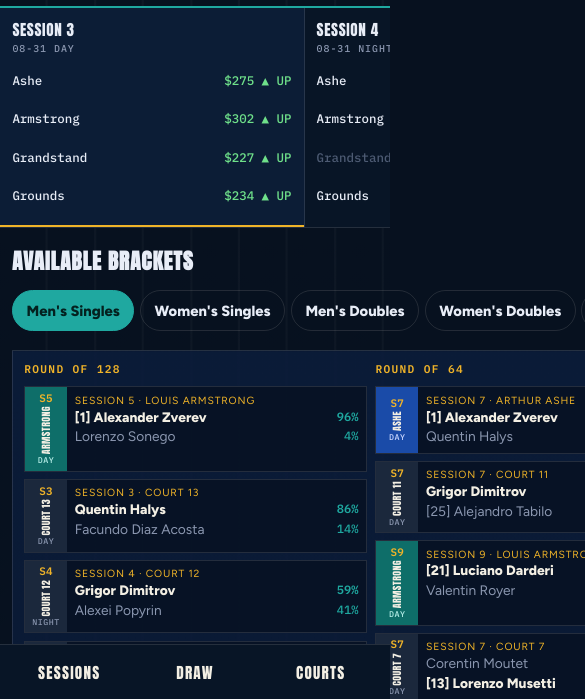
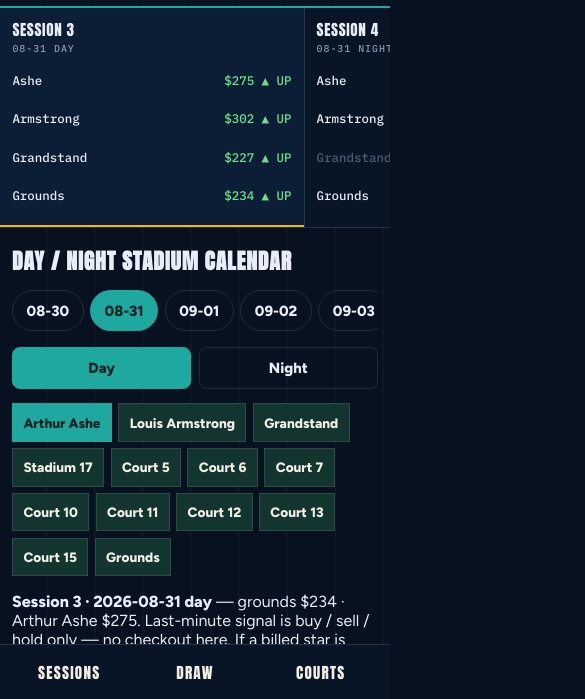
Before and after one commit to JW125/usopen-2026, a website: page index.html in a window 390 px wide. Shown: the part 143-842 px from the top of the page, 585 px wide, since content can reach past the window. Drawn offline with Linux system fonts and the light colour scheme.

Commit message:
Fix mobile layout after Chrome phone-viewport testing
Stop the session ticker from stretching the page, show one draw round at a time, equal Day/Night controls, venue chips, and collapsed camera notes.

```diff
--- a/css/app.css
+++ b/css/app.css
@@ -19,8 +19,8 @@
 }
 
 * { box-sizing: border-box; }
-html { -webkit-text-size-adjust: 100%; }
-html, body { margin: 0; min-height: 100%; background: var(--bowl); color: var(--ink); font-family: var(--font-ui); }
+html { -webkit-text-size-adjust: 100%; overflow-x: hidden; }
+html, body { margin: 0; min-height: 100%; max-width: 100%; background: var(--bowl); color: var(--ink); font-family: var(--font-ui); }
 button { -webkit-tap-highlight-color: transparent; touch-action: manipulation; }
 body {
   background:
@@ -80,6 +80,9 @@ h1 span { color: var(--court); }
 .ticker {
   display: flex;
   gap: 0;
+  width: 100%;
+  max-width: 100%;
+  min-width: 0;
   overflow-x: auto;
   overflow-y: hidden;
   border-bottom: 1px solid var(--stroke);
@@ -136,7 +139,11 @@ h1 span { color: var(--court); }
   display: grid;
   grid-template-columns: 1.15fr 0.85fr;
   gap: 0;
+  width: 100%;
+  max-width: 100%;
+  min-width: 0;
 }
+.panel { min-width: 0; max-width: 100%; }
 @media (max-width: 980px) { .layout { grid-template-columns: 1fr; } }
 
 .panel { padding: 1rem 1.1rem 2rem; }
@@ -149,13 +156,22 @@ h2 {
 }
 
 .tabs { display: flex; flex-wrap: wrap; gap: 0.35rem; margin-bottom: 0.8rem; }
-.tab, .chip, .dn {
+.tab, .chip {
   border: 1px solid var(--stroke);
   background: transparent;
   color: var(--ink);
   padding: 0.4rem 0.7rem;
   cursor: pointer;
   border-radius: 999px;
+  font-weight: 650;
+}
+.dn {
+  border: 1px solid var(--stroke);
+  background: transparent;
+  color: var(--ink);
+  padding: 0.4rem 0.7rem;
+  cursor: pointer;
+  border-radius: 8px;
   font-weight: 650;
 }
 .tab[aria-selected="true"], .chip[aria-pressed="true"], .dn[aria-pressed="true"] {
@@ -166,7 +182,31 @@ h2 {
 .tab:focus-visible, .chip:focus-visible, .dn:focus-visible { outline: 2px solid var(--sodium); outline-offset: 2px; }
 
 .dates { display: flex; gap: 0.35rem; overflow: auto; padding-bottom: 0.5rem; }
-.dn-row { display: flex; gap: 0.4rem; margin: 0.5rem 0 0.9rem; }
+.dn-row {
+  display: grid;
+  grid-template-columns: 1fr 1fr;
+  gap: 0.45rem;
+  margin: 0.5rem 0 0.9rem;
+  width: 100%;
+}
+.dn-row .dn {
+  border-radius: 8px;
+  text-align: center;
+  width: 100%;
+}
+.round-switch { display: flex; flex-wrap: wrap; gap: 0.35rem; margin-bottom: 0.65rem; }
+.venue-chip {
+  border: 1px solid var(--stroke);
+  background: #12352f;
+  color: var(--line);
+  padding: 0.45rem 0.65rem;
+  min-height: 2.4rem;
+  font-weight: 650;
+  font-size: 0.85rem;
+}
+.venue-chip.on { background: var(--court); color: #04211f; border-color: var(--court); }
+.outer-fold, details.cam { margin-top: 0.65rem; color: var(--muted); font-size: 0.82rem; }
+.outer-fold summary, details.cam summary { cursor: pointer; color: var(--court); font-weight: 700; }
 
 .bracket-scroll {
   overflow: auto;
@@ -320,14 +360,21 @@ h2 {
 
 .cam {
   margin-top: 0.5rem;
-  min-height: 92px;
+  font-size: 0.78rem;
+  color: var(--line);
+}
+details.cam {
+  min-height: 0;
+  background: none;
+  border: 0;
+  padding: 0;
+}
+details.cam[open] {
+  padding: 0.55rem;
   border: 1px dashed rgba(31,168,160,0.45);
   background:
     repeating-linear-gradient(45deg, rgba(31,168,160,0.08) 0 8px, transparent 8px 16px),
     #091320;
-  padding: 0.55rem;
-  font-size: 0.78rem;
-  color: var(--line);
 }
 .cam strong { display: block; color: var(--court); font-size: 0.72rem; letter-spacing: 0.1em; text-transform: uppercase; margin-bottom: 0.25rem; }
 .cam iframe { width: 100%; height: 110px; border: 0; background: #000; }
@@ -337,6 +384,7 @@ h2 {
 .hottest li { margin: 0.35rem 0; }
 
 .reason { color: var(--muted); font-size: 0.85rem; }
+#session-summary { overflow-wrap: anywhere; max-width: 100%; }
 
 .map {
   display: grid;
@@ -353,8 +401,11 @@ h2 {
   font-family: var(--font-display);
   letter-spacing: 0.08em;
   text-transform: uppercase;
+  color: var(--line);
   cursor: pointer;
   border: 1px solid transparent;
+  padding: 0.4rem;
+  text-align: center;
 }
 .bowl-block.sel { border-color: var(--sodium); box-shadow: inset 0 0 0 2px var(--sodium); }
 .bowl-block.small { min-height: 40px; font-size: 0.85rem; background: #134e4a; }
@@ -441,8 +492,31 @@ h2 {
     padding: 0.55rem 0.85rem;
     font-size: 0.92rem;
   }
-  .dn-row { width: 100%; }
-  .dn-row .dn { flex: 1; text-align: center; }
+  .dn { min-width: 0; }
+  .courts-panel { order: -1; }
+  .dn-row {
+    display: grid !important;
+    grid-template-columns: 1fr 1fr !important;
+    width: 100%;
+    max-width: 100%;
+    gap: 0.45rem;
+    overflow: visible;
+  }
+  .dn-row .dn {
+    flex: none !important;
+    width: auto !important;
+    max-width: 100%;
+    text-align: center;
+    border-radius: 8px !important;
+    white-space: nowrap;
+  }
+  .map {
+    display: flex;
+    flex-wrap: wrap;
+    gap: 0.4rem;
+    margin-bottom: 0.7rem;
+  }
+  .map .bowl-block:first-child { grid-column: auto; min-height: 0; }
 
   .dates {
     scroll-snap-type: x mandatory;
@@ -473,12 +547,8 @@ h2 {
   .venues { grid-template-columns: 1fr; }
   .venue { min-height: 0; }
   .price-line { flex-wrap: wrap; gap: 0.35rem; }
-  .map {
-    grid-template-columns: 1fr 1fr;
-    grid-template-rows: auto auto;
-  }
-  .map .bowl-block:first-child { grid-column: 1 / -1; min-height: 72px; }
-  .field-col div { min-height: 2.4rem; }
+  .round { min-width: 100%; }
+  .bracket-scroll { overflow-x: hidden; }
 
   .legend { font-size: 0.72rem; }
 }
--- a/index.html
+++ b/index.html
@@ -41,7 +41,7 @@
     </nav>
     <div id="ticker" class="ticker" aria-label="Sessions 1 through 27 ticket prices, horizontal scroll"></div>
     <main id="app" class="layout">
-      <section class="panel" aria-labelledby="bracket-title">
+      <section class="panel draw-panel" aria-labelledby="bracket-title">
         <h2 id="bracket-title">Available brackets</h2>
         <div id="tabs" class="tabs" role="tablist">
           <button class="tab" data-tab="ms">Men's Singles</button>
@@ -57,12 +57,12 @@
           bar on each matchup is the session it is expected to play — Session 15 at Arthur Ashe, Session 16 at Louis Armstrong, and so on. Click a bar to open that calendar session.
         </p>
       </section>
-      <section class="panel" aria-labelledby="cal-title">
+      <section class="panel courts-panel" aria-labelledby="cal-title">
         <h2 id="cal-title">Day / night stadium calendar</h2>
         <div id="dates" class="dates" aria-label="calendar day"></div>
         <div id="dn" class="dn-row" aria-label="day or night session">
-          <button class="dn" data-dn="day">Day session</button>
-          <button class="dn" data-dn="night">Night session</button>
+          <button class="dn" data-dn="day">Day</button>
+          <button class="dn" data-dn="night">Night</button>
         </div>
         <div id="map" class="map" aria-label="Arthur Ashe Louis Armstrong stadium map"></div>
         <div id="session-summary"></div>
--- a/js/app.js
+++ b/js/app.js
@@ -38,7 +38,12 @@
     dayNight: "day",
     focusVenue: "Arthur Ashe",
     predictions: null,
+    roundIdx: 0,
   };
+
+  function isNarrow() {
+    return typeof window !== "undefined" && window.matchMedia && window.matchMedia("(max-width: 720px)").matches;
+  }
 
   function ticketRows() {
     if (!state._tickets) state._tickets = ENG.ticketCatalog(SNAP, { predictions: state.predictions });
@@ -147,6 +152,7 @@
     host.querySelectorAll(".tab").forEach(function (btn) {
       btn.addEventListener("click", function () {
         state.tab = btn.getAttribute("data-tab");
+        state.roundIdx = 0;
         render();
       });
     });
@@ -167,8 +173,34 @@
       host.innerHTML = "<p>No bracket.</p>";
       return;
     }
-    var html = '<div class="bracket-scroll"><div class="rounds">';
-    pred.rounds.forEach(function (round) {
+    var html = "";
+    var narrow = isNarrow();
+    var rounds = pred.rounds;
+    if (narrow) {
+      if (state.roundIdx < 0 || state.roundIdx >= rounds.length) state.roundIdx = 0;
+      html += '<div class="round-switch">';
+      rounds.forEach(function (round, i) {
+        var lab = (round[0] && round[0].roundLabel) || "Round";
+        html +=
+          '<button type="button" class="chip" data-ri="' +
+          i +
+          '" aria-pressed="' +
+          (state.roundIdx === i) +
+          '">' +
+          lab.replace("Round of ", "R") +
+          "</button>";
+      });
+      html += "</div>";
+      var one = pred.rounds[state.roundIdx].slice();
+      one = one.filter(function (m) {
+        var s = m.session || {};
+        return s.date === state.date && (s.dayNight || "day") === state.dayNight;
+      });
+      if (!one.length) one = pred.rounds[state.roundIdx];
+      rounds = [one];
+    }
+    html += '<div class="bracket-scroll"><div class="rounds">';
+    rounds.forEach(function (round) {
       html += "<div class='round'><h3>" + (round[0] && round[0].roundLabel ? round[0].roundLabel : "Round") + "</h3>";
       round.forEach(function (m) {
         var w = m.winnerId;
@@ -233,6 +265,14 @@
       nameOf(pred.championId) +
       "</strong></div>";
     host.innerHTML = html;
+    if (host.querySelectorAll) {
+      host.querySelectorAll(".round-switch .chip").forEach(function (btn) {
+        btn.addEventListener("click", function (ev) {
+          ev.stopPropagation();
+          state.roundIdx = Number(btn.getAttribute("data-ri")) || 0;
+          render();
+        });
+      });
       host.querySelectorAll(".match[data-date]").forEach(function (card) {
         function go() {
           var d = card.getAttribute("data-date");
@@ -251,6 +291,7 @@
           }
         });
       });
+    }
   }
 
   function uniqueDates() {
@@ -288,12 +329,12 @@
       });
     });
     el("dn").innerHTML =
-      '<button class="dn" data-dn="day" aria-pressed="' +
+      '<button type="button" class="dn" data-dn="day" aria-pressed="' +
       (state.dayNight === "day") +
-      '">Day session</button>' +
-      '<button class="dn" data-dn="night" aria-pressed="' +
+      '">Day</button>' +
+      '<button type="button" class="dn" data-dn="night" aria-pressed="' +
       (state.dayNight === "night") +
-      '">Night session</button>';
+      '">Night</button>';
     el("dn").querySelectorAll(".dn").forEach(function (btn) {
       btn.addEventListener("click", function () {
         state.dayNight = btn.getAttribute("data-dn");
@@ -307,8 +348,23 @@
     var names = (view.venues || []).map(function (v) {
       return v.name;
     });
+    if (isNarrow()) {
+      host.innerHTML = names
+        .map(function (name) {
+          var on = state.focusVenue === name;
+          return (
+            '<button type="button" class="venue-chip' +
+            (on ? " on" : "") +
+            '" data-venue="' +
+            name +
+            '">' +
+            name +
+            "</button>"
+          );
+        })
+        .join("");
+    } else {
       function blk(name, cls) {
-      var on = names.indexOf(name) >= 0;
         return (
           '<div class="bowl-block ' +
           (cls || "") +
@@ -316,7 +372,7 @@
           '" data-venue="' +
           name +
           '">' +
-        (on ? name : name) +
+          name +
           "</div>"
         );
       }
@@ -337,12 +393,15 @@
           })
           .join("") +
         "</div>";
+    }
+    if (host.querySelectorAll) {
       host.querySelectorAll("[data-venue]").forEach(function (n) {
         n.addEventListener("click", function () {
           state.focusVenue = n.getAttribute("data-venue");
           render();
         });
       });
+    }
   }
 
   function renderCalendar() {
@@ -357,7 +416,17 @@
     }
     var host = el("venues");
     var html = "";
-    (view.venues || []).forEach(function (v) {
+    var list = view.venues || [];
+    var rest = [];
+    if (isNarrow()) {
+      rest = list.filter(function (v) {
+        return ENG.isOpenField(v.name);
+      });
+      list = list.filter(function (v) {
+        return !ENG.isOpenField(v.name);
+      });
+    }
+    list.forEach(function (v) {
       var hot = view.hottest[0] && view.hottest[0].match && view.hottest[0].match.venue === v.name;
       var pr = v.pricing || {};
       var crowd = (v.crowd && v.crowd.pct) || 0;
@@ -397,11 +466,33 @@
       if (!v.matches || !v.matches.length) html += "<li>Session access / no reserved match card</li>";
       html += "</ul>";
       var cam = v.camera || {};
-      html += "<div class='cam'><strong>Camera / crowd slot · " + v.name + "</strong>";
+      html += "<details class='cam'><summary>Camera / crowd · " + v.name + "</summary>";
       html += cam.fallback || SNAP.camerasNote;
       if (cam.page) html += ' <a href="' + cam.page + '" target="_blank" rel="noopener">usopen.org live scores</a>';
-      html += "</div></article>";
+      html += "</details></article>";
     });
+    if (rest.length) {
+      html += "<details class='outer-fold'><summary>Outer courts (" + rest.length + ")</summary>";
+      rest.forEach(function (v) {
+        html +=
+          '<p class="mlist"><strong>' +
+          v.name +
+          "</strong> · grounds " +
+          money(v.pricing && v.pricing.groundsPrice) +
+          "</p><ul class='mlist'>";
+        (v.matches || []).forEach(function (m) {
+          html +=
+            "<li>" +
+            nameOf(m.player1Id) +
+            " vs " +
+            nameOf(m.player2Id) +
+            (m.status === "live" ? " · LIVE" : "") +
+            "</li>";
+        });
+        html += "</ul>";
+      });
+      html += "</details>";
+    }
     host.innerHTML = html;
 
     var hotHost = el("hottest");
@@ -538,6 +629,11 @@
     }
     state.predictions = ENG.predictAllBrackets(SNAP);
     el("asof").textContent = "Snapshot " + SNAP.asOf.replace("T", " ").slice(0, 16) + " ET";
+    if (window.matchMedia) {
+      var mq = window.matchMedia("(max-width: 720px)");
+      if (mq.addEventListener) mq.addEventListener("change", function () { render(); });
+      else if (mq.addListener) mq.addListener(function () { render(); });
+    }
     render();
   }
 
```
Also changed, not shown: tests/page.test.js (+3 -0 lines), 1 other file. Lines whose indentation alone changed are shown as unchanged.
